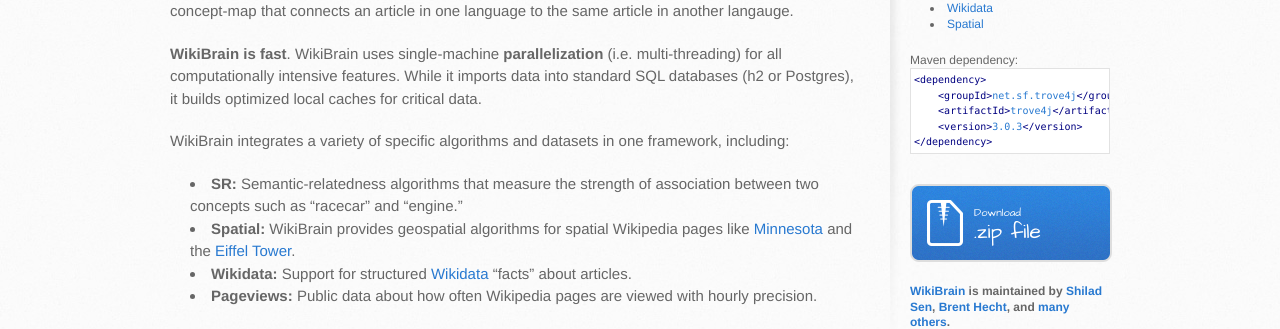
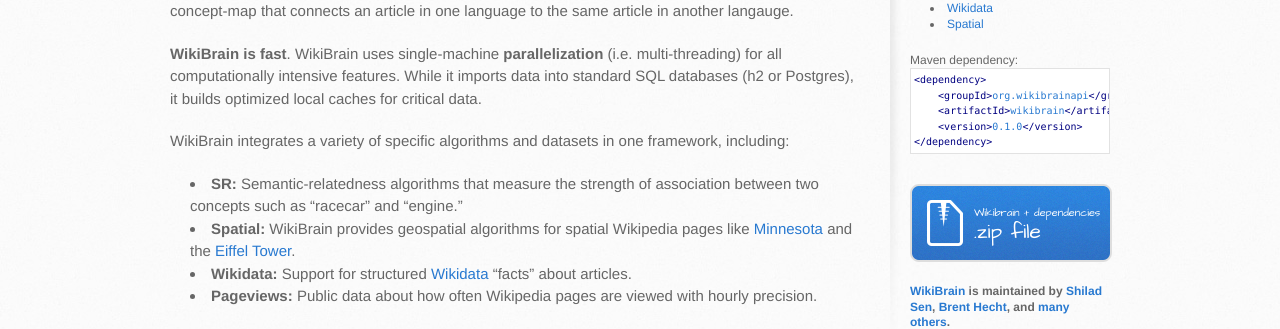
Before and after one commit to shilad/wikibrain, a Jekyll site: the page built from index.md, in a window 1280 px wide. Shown: the part 373-702 px from the top of the page. Built offline with Jekyll 4.4.1, drawn with Linux system fonts in a browser that asks for light colours; nearby versions of some CDN libraries; Markdown is read by kramdown in place of the engine named in the settings.

Commit message:
Updates for first official release.

```diff
--- a/_config.yml
+++ b/_config.yml
@@ -2,3 +2,10 @@
 redcarpet:
   extensions: ["no_intra_emphasis", "fenced_code_blocks", "autolink", "tables", "with_toc_data"]
 baseurl : /wikibrain
+defaults:
+  -
+    scope:
+      path: "" # empty string for all files
+    values:
+      latest-version: 0.1.0
+      layout: default
--- a/_includes/maven.html
+++ b/_includes/maven.html
@@ -1,7 +1,7 @@
 {% highlight xml %}
 <dependency>
-    <groupId>net.sf.trove4j</groupId>
-    <artifactId>trove4j</artifactId>
-    <version>3.0.3</version>
+    <groupId>org.wikibrainapi</groupId>
+    <artifactId>wikibrain</artifactId>
+    <version>{{ page.latest-version }}</version>
 </dependency>
 {% endhighlight %}
--- a/_layouts/default.html
+++ b/_layouts/default.html
@@ -33,8 +33,8 @@
     <h3>Maven dependency:</h3>
 {% include maven.html %}
 
-    <a href="https://github.com/shilad/wikibrain/zipball/master" class="button">
-        <small>Download</small>
+    <a href="http://shilad.com/wikibrain/wikibrain-and-deps-{{ page.latest-version }}.zip" class="button">
+        <small>Wikibrain + dependencies</small>
         .zip file
     </a>
 
```
Also changed, not shown: tutorial/installation.md (+6 -4 lines).
